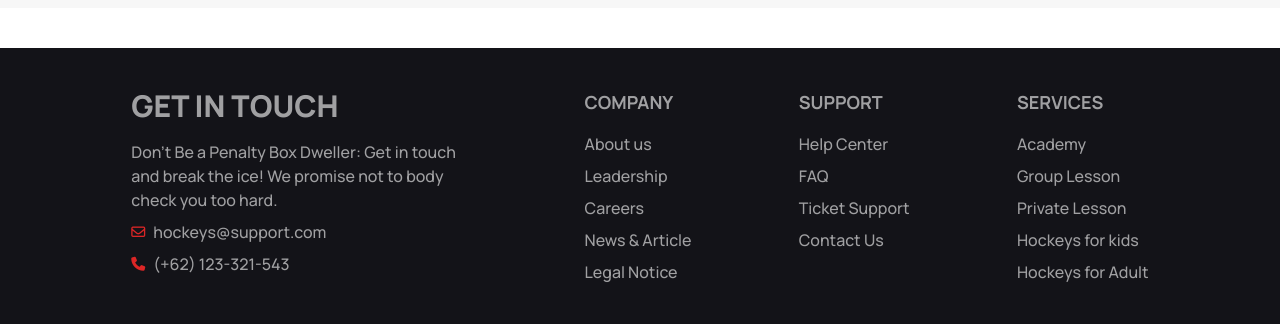
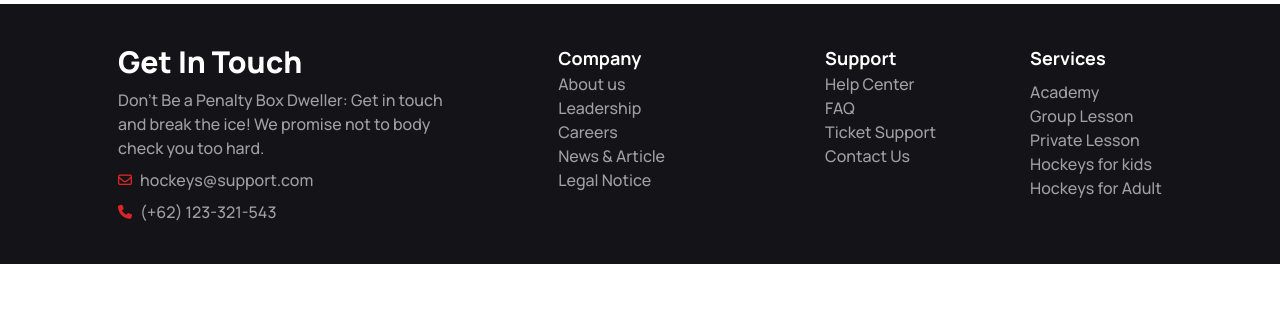
Before and after one commit to arhamchowdhury1218/b9-a3, a plain HTML site: page index.html in a window 1280 px wide. Shown: the part 5411-5735 px from the top of the page. After the commit the page ends 5675 px from the top, so only its background shows below. Drawn offline with nearby package versions, Linux system fonts and the light colour scheme.

Commit message:
final push before submission

```diff
--- a/index.html
+++ b/index.html
@@ -259,7 +259,7 @@
       <!-- Program Section -->
       <section class="p-4">
         <div class="space-y-4 text-center">
-          <h1 class="text-4xl font-extrabold">Program Sections</h1>
+          <h1 class="text-3xl lg:text-4xl font-extrabold">Program Sections</h1>
           <p class="font-medium text-[#131318] opacity-60 p-4 mx-auto">
             Welcome to our comprehensive hockey program section, where we
             outline the key components that define our commitment to excellence
@@ -345,7 +345,7 @@
       <!-- Our New products -->
       <section class="my-14 p-4">
         <div class="space-y-4 text-center">
-          <h1 class="text-4xl font-extrabold">Our New Products</h1>
+          <h1 class="text-3xl lg:text-4xl font-extrabold">Our New Products</h1>
           <p class="font-medium text-[#131318] opacity-60 p-4 mx-auto">
             Introducing our latest line of cutting-edge hockey products designed
             to elevate your game and enhance the overall player experience
@@ -660,19 +660,21 @@
 
       <!-- Client Question -->
       <section
-        class="my-14 border border-neutral-900 border-opacity-10 rounded-2xl m-3"
+        class="my-14   m-3"
       >
         <div class="text-center">
           <h1 class="text-2xl lg:text-4xl font-extrabold mt-5">
             Clients Question
           </h1>
           <p class="font-medium text-[#131318] opacity-60 p-4 mx-auto">
-            To ensure we create a hockey webpage tailored to your vision and goals, I'd like to gather some key information. Could you please provide insights on the following aspects?
+            To ensure we create a hockey webpage tailored to your vision and
+            goals, I'd like to gather some key information. Could you please
+            provide insights on the following aspects?
           </p>
         </div>
 
         <div
-          class="my-6 flex flex-col lg:flex-row justify-center gap-10 items-center p-10 flex-1"
+          class="my-6 flex flex-col lg:flex-row justify-center gap-10 items-center p-10 flex-1 border border-neutral-900 border-opacity-10 rounded-2xl"
         >
           <div>
             <img src="./Images/11.png" alt="" />
@@ -684,18 +686,23 @@
               <div class="collapse-title text-xl font-bold">Our Equipment</div>
               <div class="collapse-content">
                 <p class="font-medium text-[#131318] opacity-60">
-
-                  <li>Sticks: Different curves, flexes, and materials for all skill
-                    levels and positions.</li>
-                    <li>Skates: From recreational to
-                      high-performance, various sizes and styles.</li>
-                   <li>Helmets and
-                    protective gear: Essential for safety, with options for
-                    comfort and customization.</li>
-                    <li>Gloves and pads: Designed for
-                      protection and control, with choices for goalies and players.</li>
+                  <li>
+                    Sticks: Different curves, flexes, and materials for all
+                    skill levels and positions.
+                  </li>
+                  <li>
+                    Skates: From recreational to high-performance, various sizes
+                    and styles.
+                  </li>
+                  <li>
+                    Helmets and protective gear: Essential for safety, with
+                    options for comfort and customization.
+                  </li>
+                  <li>
+                    Gloves and pads: Designed for protection and control, with
+                    choices for goalies and players.
+                  </li>
                   <li>Apparel: Jerseys, socks, undergarments,</li>
-
                 </p>
               </div>
             </div>
@@ -707,11 +714,17 @@
               </div>
               <div class="collapse-content">
                 <p class="font-medium text-[#131318] opacity-60">
-                  <li>Skating: The foundation of the game, including power skating, edge work, agility drills, and interval training.
-
+                  <li>
+                    Skating: The foundation of the game, including power
+                    skating, edge work, agility drills, and interval training.
                   </li>
-                  <li>Shooting: Technique, accuracy, power, and different shot types.</li>
-                  <li>Stickhandling: Puck control, deception, and passing skills.</li>
+                  <li>
+                    Shooting: Technique, accuracy, power, and different shot
+                    types.
+                  </li>
+                  <li>
+                    Stickhandling: Puck control, deception, and passing skills.
+                  </li>
                 </p>
               </div>
             </div>
@@ -723,11 +736,18 @@
               </div>
               <div class="collapse-content">
                 <p class="font-medium text-[#131318] opacity-60">
-                  <li>Tailored instruction: Target your weak spots and unlock your full potential with focused one-on-one training.
-
+                  <li>
+                    Tailored instruction: Target your weak spots and unlock your
+                    full potential with focused one-on-one training.
                   </li>
-                  <li>Faster progress: Get immediate feedback and corrections to accelerate your learning curve.</li>
-                  <li>Customized programs: Design a training plan that aligns with your goals, playing style, and schedule.</li>
+                  <li>
+                    Faster progress: Get immediate feedback and corrections to
+                    accelerate your learning curve.
+                  </li>
+                  <li>
+                    Customized programs: Design a training plan that aligns with
+                    your goals, playing style, and schedule.
+                  </li>
                 </p>
               </div>
             </div>
@@ -737,11 +757,18 @@
               <div class="collapse-title text-xl font-bold">Ski Touring</div>
               <div class="collapse-content">
                 <p class="font-medium text-[#131318] opacity-60">
-                  <li>Untouched powder: Enjoy pristine slopes and fresh tracks, far from the resort crowds.
-
+                  <li>
+                    Untouched powder: Enjoy pristine slopes and fresh tracks,
+                    far from the resort crowds.
                   </li>
-                  <li>Physical challenge: Combine skiing with uphill climbs, demanding both strength and endurance.</li>
-                  <li>Beautiful scenery: Explore breathtaking landscapes and untouched wilderness.</li>
+                  <li>
+                    Physical challenge: Combine skiing with uphill climbs,
+                    demanding both strength and endurance.
+                  </li>
+                  <li>
+                    Beautiful scenery: Explore breathtaking landscapes and
+                    untouched wilderness.
+                  </li>
                 </p>
               </div>
             </div>
@@ -751,7 +778,9 @@
               <div class="collapse-title text-xl font-bold">Booking</div>
               <div class="collapse-content">
                 <p class="font-medium text-[#131318] opacity-60">
-                  Identify the hockey rink or training facility where you want to book the slots. You can do this by searching online or asking for recommendations from friends or family members.
+                  Identify the hockey rink or training facility where you want
+                  to book the slots. You can do this by searching online or
+                  asking for recommendations from friends or family members.
                 </p>
               </div>
             </div>
@@ -761,7 +790,9 @@
               <div class="collapse-title text-xl font-bold">Pricings</div>
               <div class="collapse-content">
                 <p class="font-medium text-[#131318] opacity-60">
-                  Type of training: Individual lessons will be more expensive than group sessions. Specialized training for goalies or specific skills might also cost more.
+                  Type of training: Individual lessons will be more expensive
+                  than group sessions. Specialized training for goalies or
+                  specific skills might also cost more.
                 </p>
               </div>
             </div>
@@ -889,13 +920,11 @@
     <!-- Footer section -->
 
     <footer
-      class="footer p-10 bg-[#131318] text-base-content mt-10 flex justify-evenly flex-col lg:flex-row"
+      class="footer p-10 bg-[#131318] text-base-content mt-10 justify-evenly"
     >
-      <nav>
-        <header class="footer-title text-3xl font-extrabold text-[#FFF]">
-          Get In Touch
-        </header>
-        <p class="w-[346px] text-[#FFFFFF99] text-base font-medium">
+      <div>
+        <div class="text-3xl font-extrabold text-[#FFF]">Get In Touch</div>
+        <p class="lg:w-[346px] text-[#FFFFFF99] text-base font-medium">
           Don't Be a Penalty Box Dweller: Get in touch and break the ice! We
           promise not to body check you too hard.
         </p>
@@ -911,37 +940,54 @@
             (+62) 123-321-543
           </p>
         </div>
-      </nav>
-      <nav class="text-[#FFFFFF99] text-base font-medium">
-        <header class="footer-title text-lg font-bold text-[#FFF]">
-          Company
-        </header>
+      </div>
+
+      <div class="flex gap-6 lg:gap-40">
+        <!-- Company -->
+        <div class="text-[#FFFFFF99] text-base font-medium">
+          <h2 class="text-lg font-bold text-[#FFF]">Company</h2>
+
+          <div class="flex flex-col">
             <a class="link link-hover">About us</a>
             <a class="link link-hover">Leadership</a>
             <a class="link link-hover">Careers</a>
             <a class="link link-hover">News & Article</a>
             <a class="link link-hover">Legal Notice</a>
-      </nav>
-      <nav class="text-[#FFFFFF99] text-base font-medium">
-        <header class="footer-title text-lg font-bold text-[#FFF]">
-          Support
-        </header>
+          </div>
+        </div>
+
+        <!-- Support -->
+        <div class="text-[#FFFFFF99] text-base font-medium">
+          <h2 class="text-lg font-bold text-[#FFF]">Support</h2>
+
+          <div class="flex flex-col">
             <a class="link link-hover">Help Center</a>
             <a class="link link-hover">FAQ</a>
             <a class="link link-hover">Ticket Support</a>
             <a class="link link-hover">Contact Us</a>
-      </nav>
+          </div>
+        </div>
+      </div>
 
-      <nav class="text-[#FFFFFF99] text-base font-medium">
-        <header class="footer-title text-lg font-bold text-[#FFF]">
-          Services
-        </header>
+      <!-- Services -->
+
+
+        <div
+          class="text-[#FFFFFF99] text-base font-medium"
+        >
+          <h2 class="text-lg font-bold text-[#FFF]">Services</h2>
+
+          <div class="flex flex-col">
+
             <a class="link link-hover">Academy</a>
             <a class="link link-hover">Group Lesson</a>
             <a class="link link-hover">Private Lesson</a>
             <a class="link link-hover">Hockeys for kids</a>
             <a class="link link-hover">Hockeys for Adult</a>
-      </nav>
+          </div>
+
+        </div>
+
     </footer>
   </body>
 </html>
```
Lines whose indentation alone changed are shown as unchanged.
